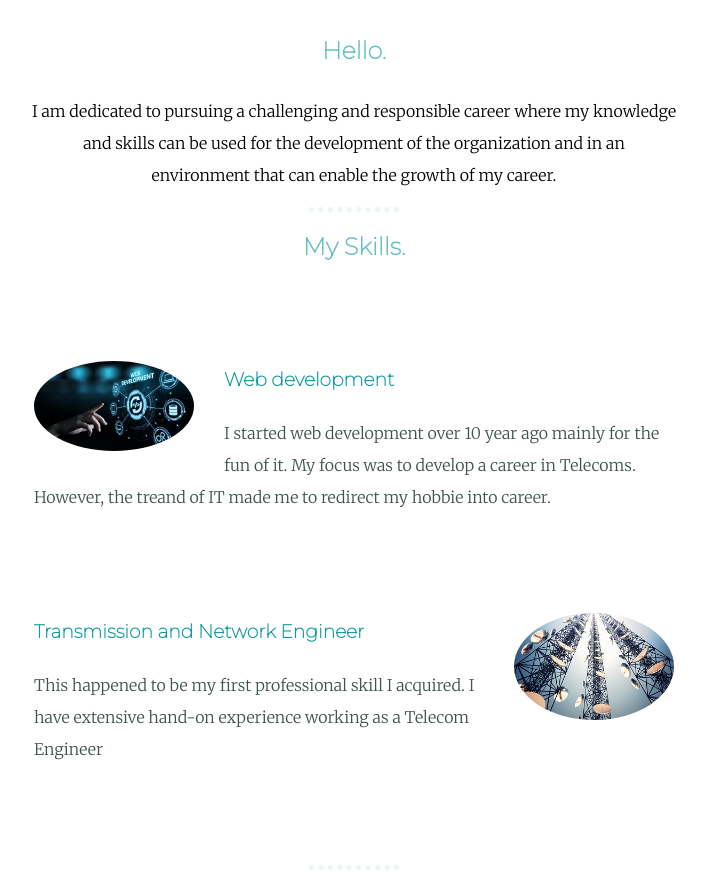
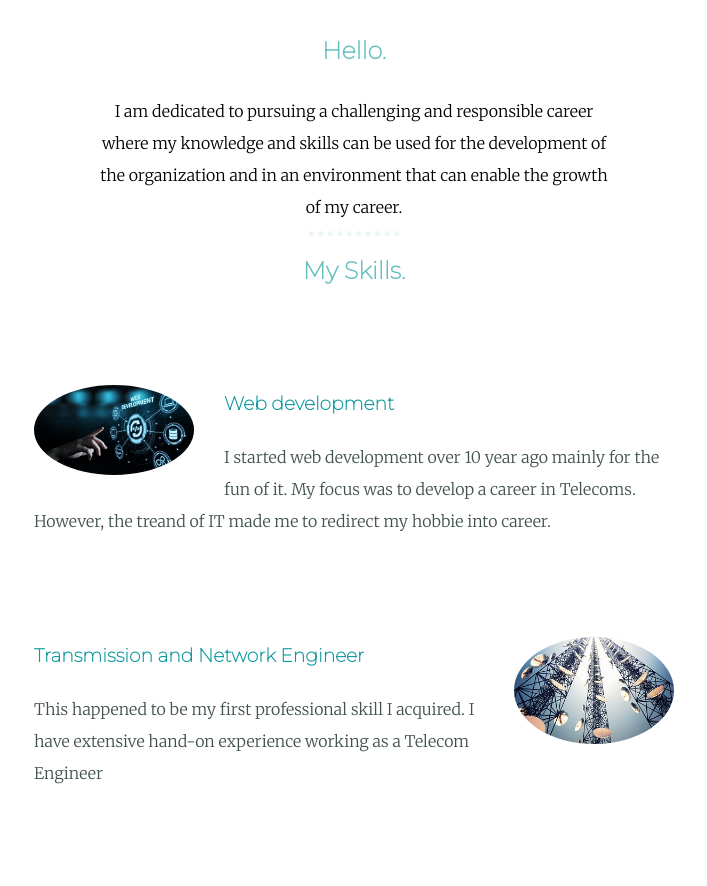
Before and after one commit to fabbiety/css_cv, a plain HTML site: page index.html in a window 1280 px wide. Shown: the part 904-1790 px from the top of the page, without its empty margins (286-993 px from the left). Drawn offline with Linux system fonts and the light colour scheme.

Commit message:
intro update

```diff
--- a/CSS/styles.css
+++ b/CSS/styles.css
@@ -105,6 +105,11 @@ a:link, a:visited, a:active {
   color: #40514E
 }
 
+.intro{
+  width: 40%;
+  margin: auto;
+  height: 2;
+}
 .BUTTON_PYT {
   background: #66BFBF;
   background-image: -webkit-linear-gradient(top, #66BFBF, #27B5B5);
--- a/index.html
+++ b/index.html
@@ -24,8 +24,8 @@
     <div class="profile">
       <img class="proile-img"src="images/Tim.png" alt="Tim's profile pix">
       <h2>Hello.</h2>
-      <p>I am dedicated to pursuing a challenging and responsible career where my knowledge <br />and skills can
-         be used for the development of the organization and in an <br />environment that can enable the growth of my career.</p>
+      <p class="intro">I am dedicated to pursuing a challenging and responsible career where my knowledge and skills can
+         be used for the development of the organization and in an environment that can enable the growth of my career.</p>
     </div>
     <hr>
     <div class="skills">
```
